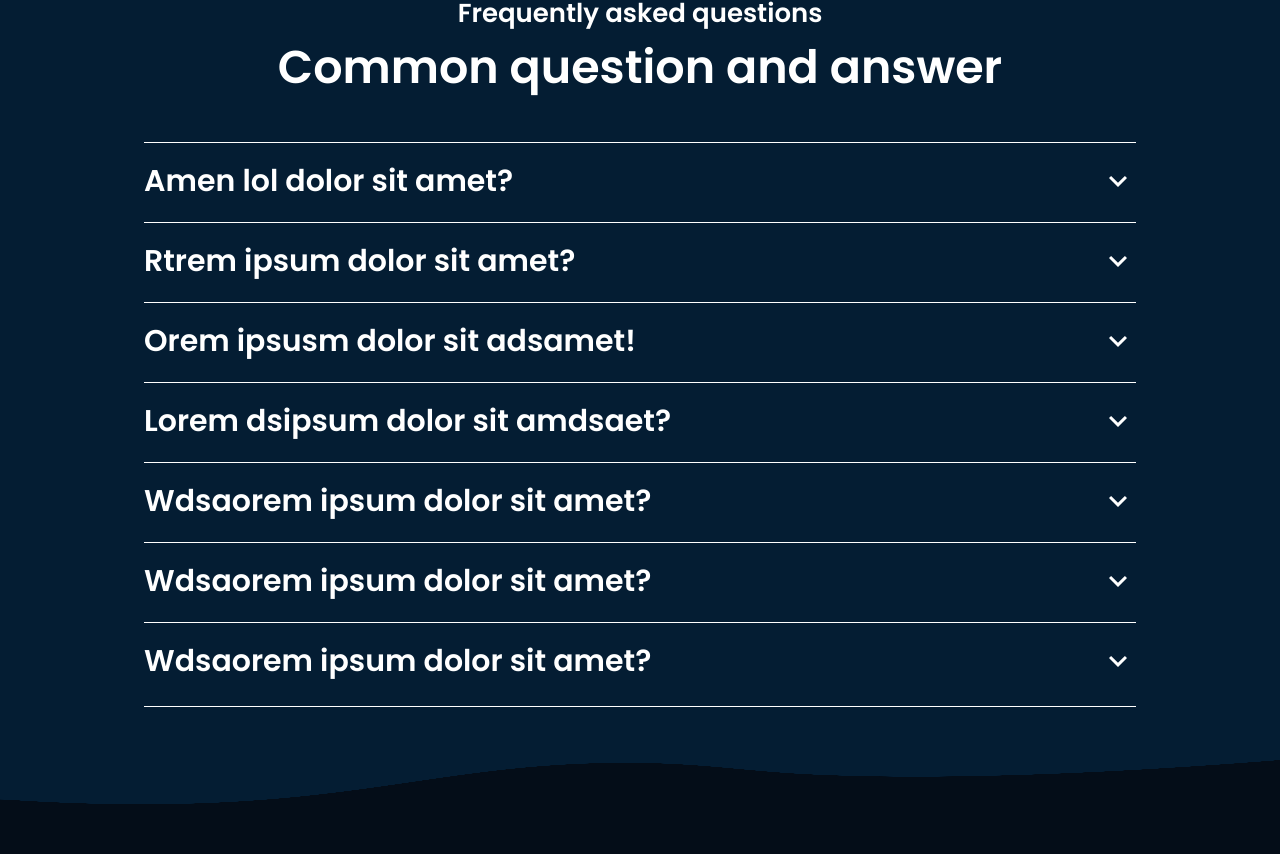
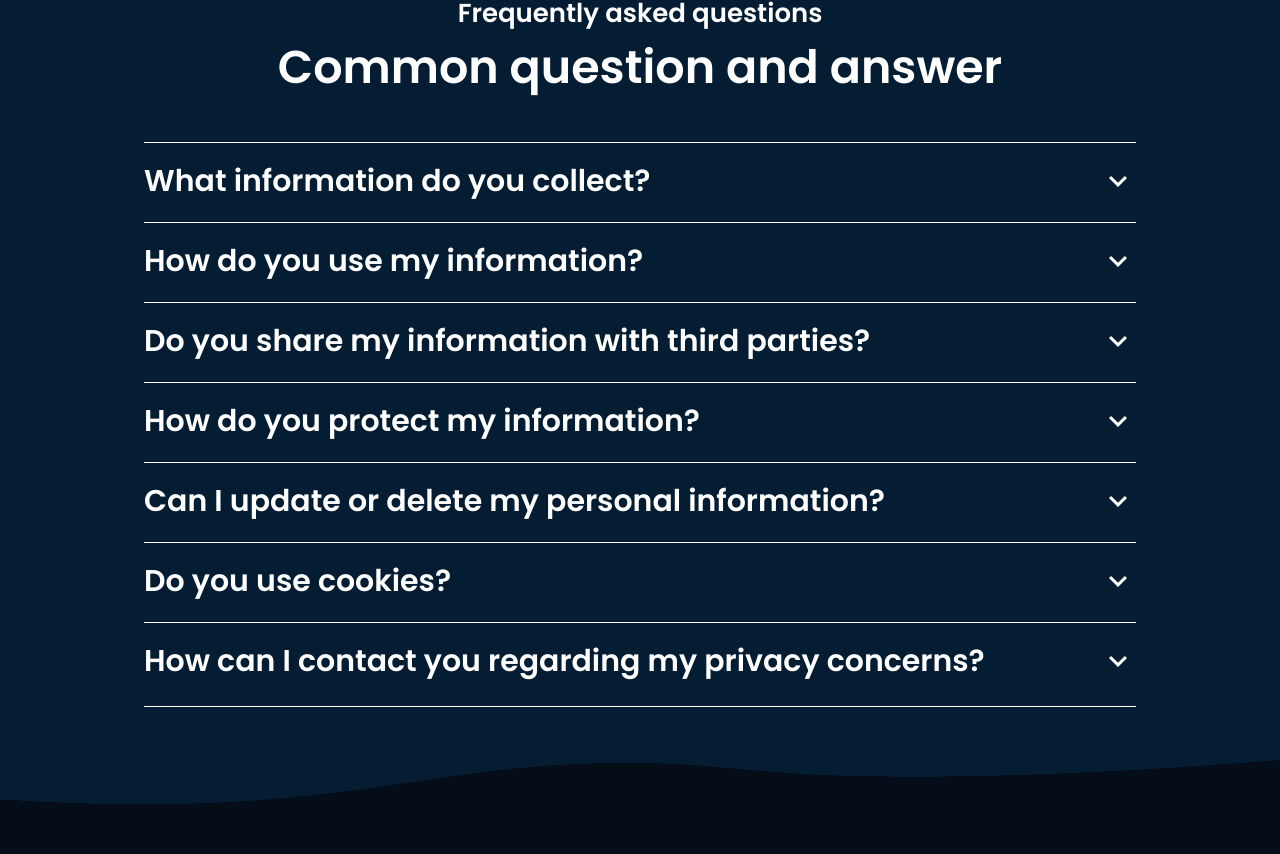
Before and after one commit to KickStartSoftware/fullstack-devlopment, a Next.js app in the folder client/: page /privacy_policy in a window 1280 px wide. Shown: the part 673-1527 px from the top of the page. Built offline with nearby package versions, Linux system fonts and the light colour scheme.

Commit message:
Update privacy_faq.tsx

```diff
--- a/client/components/general/privacy_faq.tsx
+++ b/client/components/general/privacy_faq.tsx
@@ -6,45 +6,45 @@ import Image from 'next/image';
 const Faq = () => {
   const [faq, setFaq] = useState([
     {
-      question: 'Amen lol dolor sit amet?  ',
+      question: 'What information do you collect?  ',
       answer:
-        'Lorem ipsum dolor, sit amet consectetur adipisicing elit. Veritatis ad laborum perferendis!',
+        'We collect personal information such as your name, email address, and payment details when you create an account or make a purchase. We also collect non-personal data, such as usage statistics and device information, to improve our services.',
       open: false,
     },
     {
-      question: 'Rtrem ipsum dolor sit amet?  ',
+      question: 'How do you use my information?  ',
       answer:
-        'Lorem ipsum dolor, sit amet consectetur adipisicing elit. Veritatis ad laborum perferendis!',
+        'We use your personal information to provide and improve our services, process payments, and communicate with you. We may also use non-personal data for research and analysis to enhance our products and services.',
       open: false,
     },
     {
-      question: 'Orem ipsusm dolor sit adsamet!  ',
+      question: 'Do you share my information with third parties?  ',
       answer:
-        'OpLorem ipsum dolor, sit amet consectetur adipisicing elit. Veritatis ad laborum perferendis!',
+        'We do not sell or share your personal information with third parties without your explicit consent, except when required by law or to protect our rights. We may share non-personal data with trusted partners for research and analysis purposes',
       open: false,
     },
     {
-      question: 'Lorem dsipsum dolor sit amdsaet?  ',
+      question: 'How do you protect my information?  ',
       answer:
-        'Lorem ipsum dolor, sit amet consectetur adipisicing elit. Veritatis ad laborum perferendis!',
+        'We employ industry-standard security measures, such as encryption and secure servers, to protect your information from unauthorized access or disclosure. We also regularly review and update our security practices to ensure the safety of your data.',
       open: false,
     },
     {
-      question: 'Wdsaorem ipsum dolor sit amet?  ',
+      question: 'Can I update or delete my personal information?  ',
       answer:
-        'Lordsaem ipsum dolor, sit amet consectetur adipisicing elit. Veritatis ad labordsaum perferendis!',
+        'Yes, you can update or delete your personal information by accessing your account settings. If you need assistance, please contact our support team.',
       open: false,
     },
     {
-      question: 'Wdsaorem ipsum dolor sit amet?  ',
+      question: 'Do you use cookies?  ',
       answer:
-        'Lordsaem ipsum dolor, sit amet consectetur adipisicing elit. Veritatis ad labordsaum perferendis!',
+        'Yes, we use cookies to enhance your experience on our website, analyze site usage, and support our marketing efforts. You can manage your cookie preferences in your browser settings.',
       open: false,
     },
     {
-      question: 'Wdsaorem ipsum dolor sit amet?  ',
+      question: 'How can I contact you regarding my privacy concerns?  ',
       answer:
-        'Lordsaem ipsum dolor, sit amet consectetur adipisicing elit. Veritatis ad labordsaum perferendis!',
+        'If you have any questions or concerns about our Privacy Policy or your data, please contact us using the contact form on our website or by emailing our support team.',
       open: false,
     },
 
```
